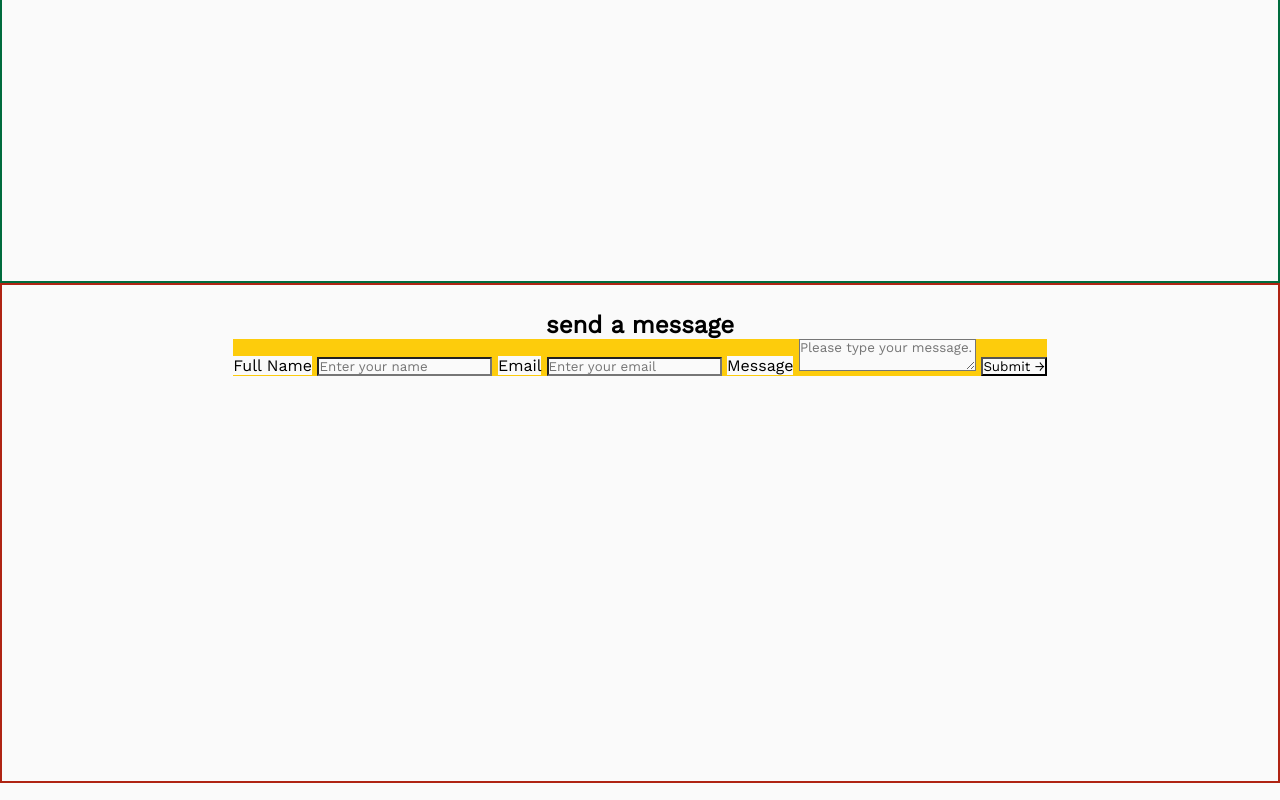
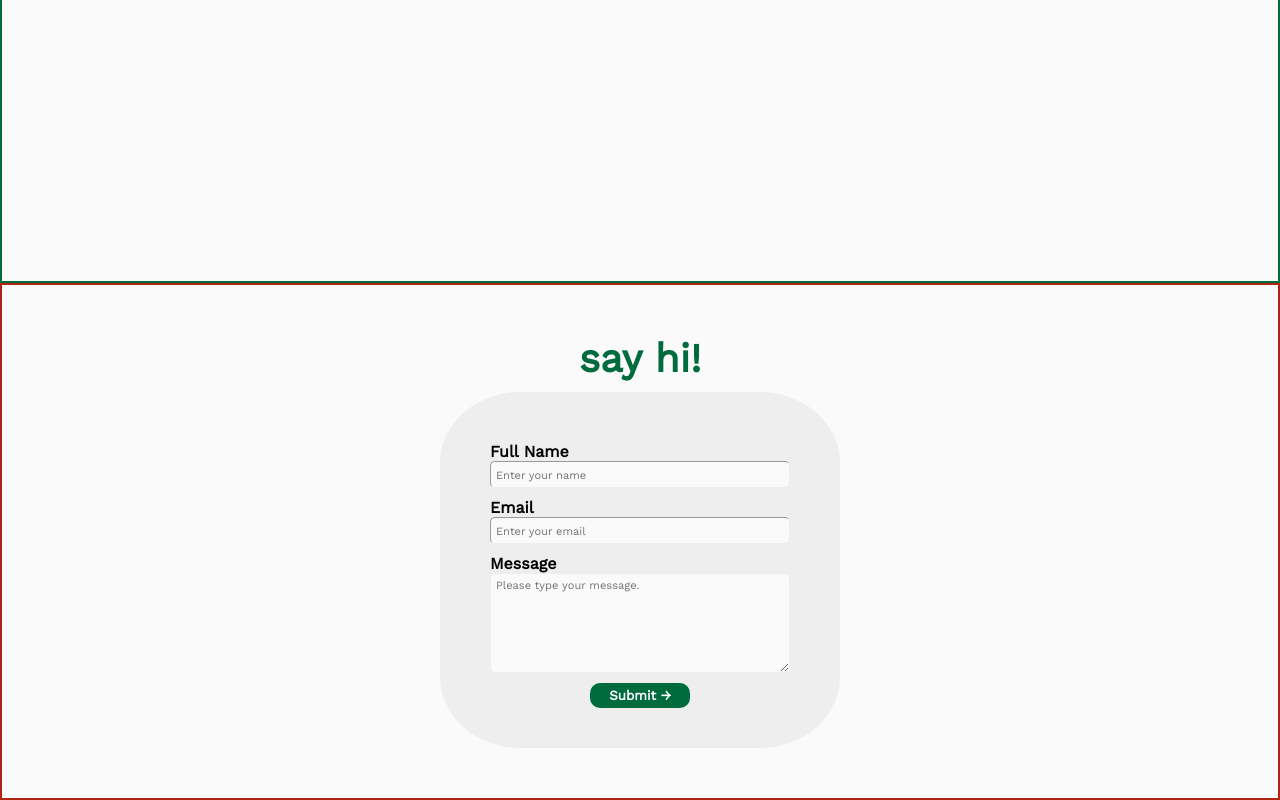
Before and after one commit to juls-ca/landing2, a plain HTML site: page index.html in a window 1280 px wide. Shown: the part 1681-2481 px from the top of the page. Drawn offline with nearby package versions, Linux system fonts and the light colour scheme; a web font is replaced by a local one.

Commit message:
Edit contact form styling

```diff
--- a/index.html
+++ b/index.html
@@ -58,7 +58,8 @@
         </section>
 
         <section class="contact">
-            <h2>send a message</h2>
+            <div class="contact-container">
+                <h2>say hi!</h2>
                 <form>
                     <label for="name">Full Name</label>
                     <input name="name" id="name" type="text" placeholder="Enter your name" required>
@@ -67,10 +68,11 @@
                     <input name="email" id="email" type="email" placeholder="Enter your email" required>
 
                     <label for="message">Message</label>
-                <textarea name="message" id="message" placeholder="Please type your message."></textarea>
+                    <textarea name="message" id="message" placeholder="Please type your message." required></textarea>
 
-                <input type="submit" value="Submit &rarr;"></form>
+                    <input id="submit" type="submit" value="Submit &rarr;"></form>
                 </form>
+            </div>
         </section>
     </main>
 </body>
--- a/style.css
+++ b/style.css
@@ -181,15 +181,65 @@ li a:hover::after {
 /*CONTACT SECTION*/
 .contact {
     border: 2px solid #af2413;
+    height: fit-content;
+}
+
+.contact-container {
     display: flex;
-    height: 500px;
-    padding: 2vw;
+    flex-direction: column;
+    justify-content: center;
     align-items: center;
-    flex-flow: column wrap;
+    gap: 10px;
+    padding: 50px;
+}
+
+.contact-container h2 {
+    color: #006B3D;
+    font-size: 2.5rem;
 }
 
 form {
+    display: flex;
+    flex-flow: column wrap;
+    border-radius: 20%;
+    padding: 40px 50px;
+    background-color: #eeeeee;
+}
+form label {
+    background-color: #eeeeee;
+    padding-top: 10px;
+    font-weight: bold;
+}
+form #name, #email, textarea {
+    background-color: #FAFAFA;
+    border-width: 1px;
+    border-color: #eeeeee;
+    border-radius: 5px;
+    padding: 5px;
+    min-width: 300px;
+}
+form input::placeholder, textarea::placeholder {
+    font-size: smaller;
+}
+
+form textarea {
+    min-height: 100px;
+}
+#submit {
+    width: 100px;
+    align-self: center;
+    padding: 5px 10px;
+    margin-top: 10px;
+    background-color: #006B3D;
+    border: 0;
+    color: #FFFFFF;
+    font-weight: bold;
+    border-radius: 10px;
+}
+#submit:hover {
     background-color: #FDCC0C;
+    color: #FFFFFF;
+
 }
 /*MEDIA QUERIES*/
   @media screen and (max-width: 600px) {
```
Lines whose indentation alone changed are shown as unchanged.
